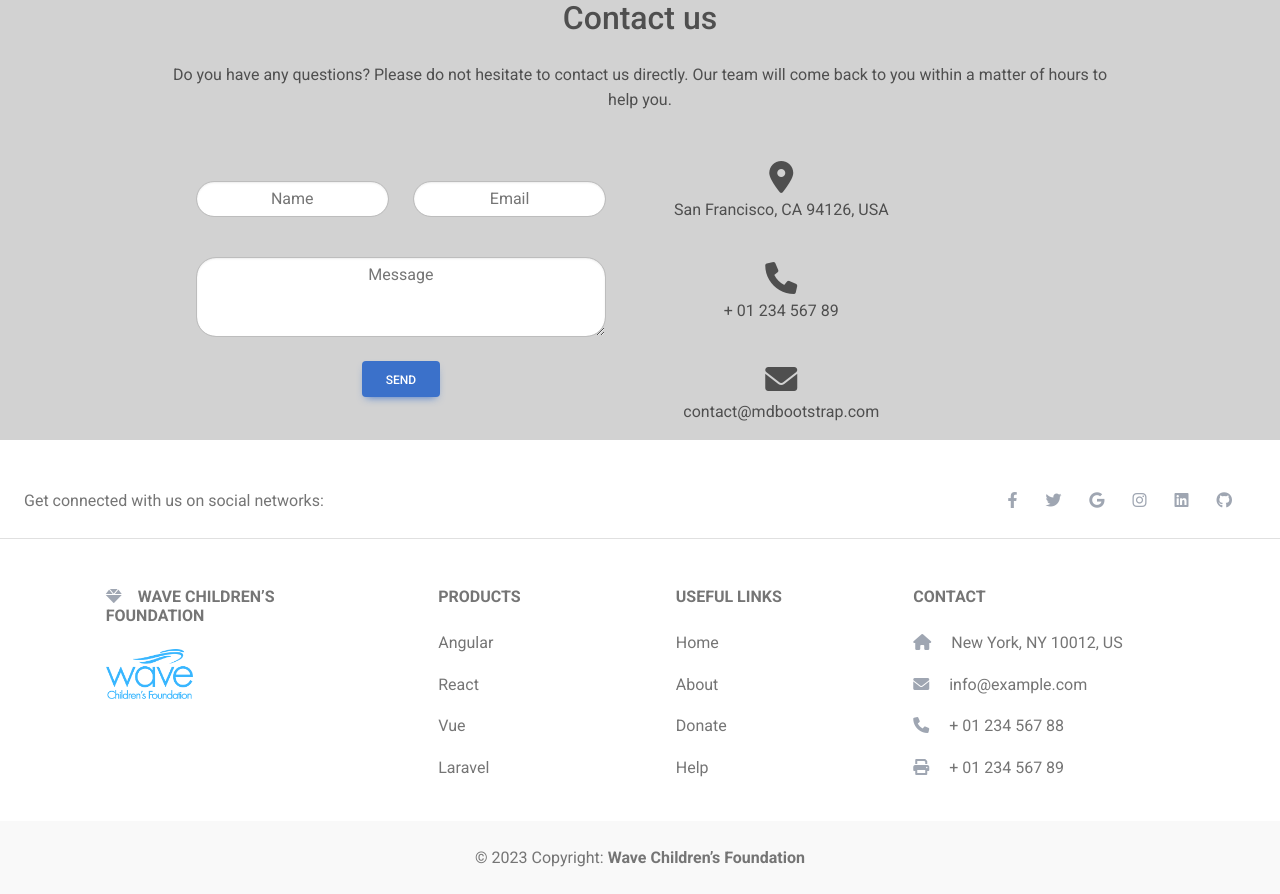
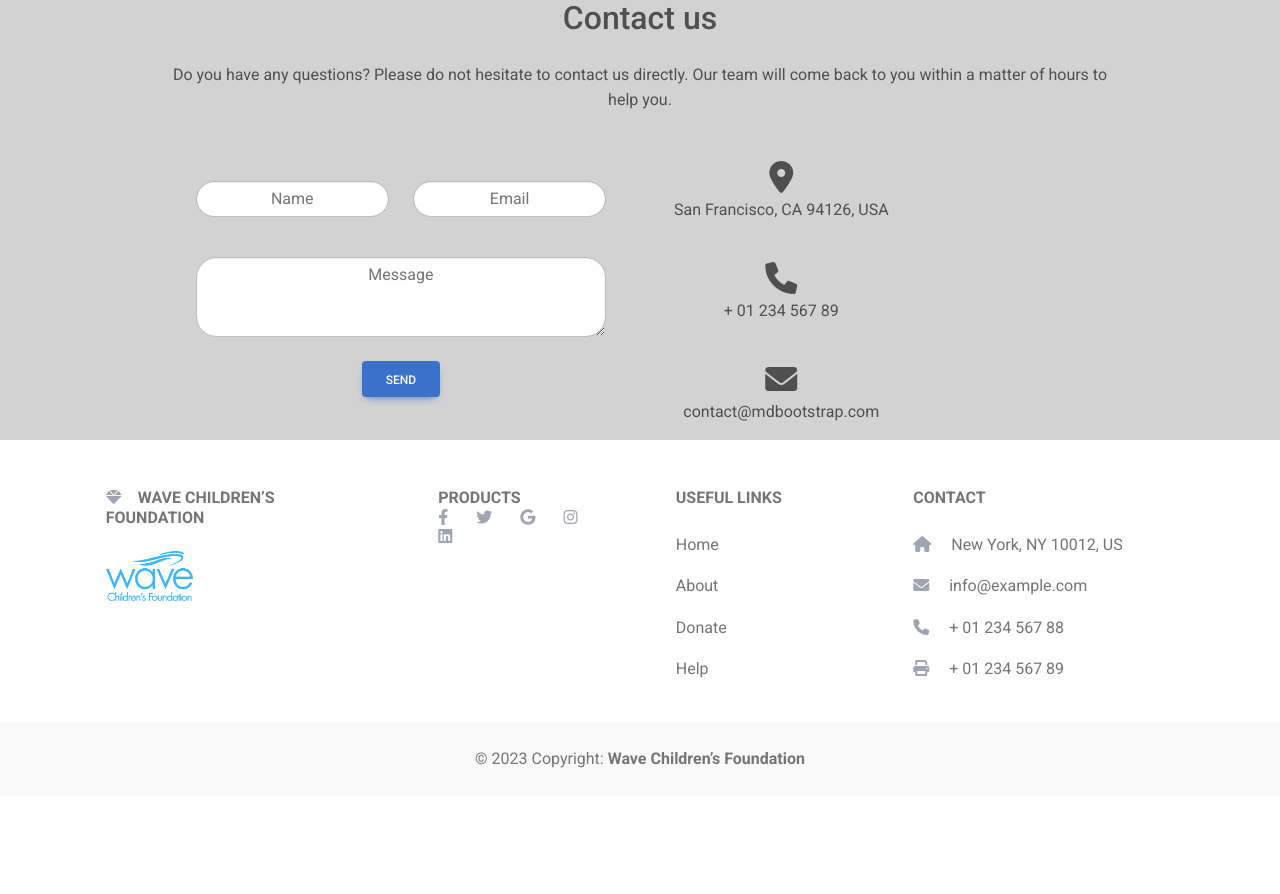
Before and after one commit to michaelmurwayi/wave, a Python web app: template template/index.html in a window 1280 px wide; the page is wider, and only the part inside the window is pictured. Shown: the part 2970-3864 px from the top of that part. After the commit the page ends 3738 px from the top of that part, so only its background shows below. Run offline with Jinja, Linux system fonts and the light colour scheme; the template is opened without the code that fills it, so the values that code supplies are empty; some libraries are stand-ins or nearby versions.

Commit message:
ft-home-page:Editing footer social media links

```diff
--- a/template/index.html
+++ b/template/index.html
@@ -308,7 +308,7 @@
                     </div>
                 </div>
             </div>
-            </button>
+
             </div>
 
         <!-- About Section -->
@@ -540,39 +540,6 @@
      <!-- Footer -->
      <!-- Footer -->
     <footer class="text-center text-lg-start bg-white text-muted">
-        <!-- Section: Social media -->
-        <section class="d-flex justify-content-center justify-content-lg-between p-4 border-bottom">
-        <!-- Left -->
-        <div class="me-5 d-none d-lg-block">
-            <span>Get connected with us on social networks:</span>
-        </div>
-        <!-- Left -->
-
-        <!-- Right -->
-        <div>
-            <a href="" class="me-4 link-secondary">
-            <i class="fab fa-facebook-f"></i>
-            </a>
-            <a href="" class="me-4 link-secondary">
-            <i class="fab fa-twitter"></i>
-            </a>
-            <a href="" class="me-4 link-secondary">
-            <i class="fab fa-google"></i>
-            </a>
-            <a href="" class="me-4 link-secondary">
-            <i class="fab fa-instagram"></i>
-            </a>
-            <a href="" class="me-4 link-secondary">
-            <i class="fab fa-linkedin"></i>
-            </a>
-            <a href="" class="me-4 link-secondary">
-            <i class="fab fa-github"></i>
-            </a>
-        </div>
-        <!-- Right -->
-        </section>
-        <!-- Section: Social media -->
-
         <!-- Section: Links  -->
         <section class="">
         <div class="container text-center text-md-start mt-5">
@@ -593,19 +560,24 @@
                 <!-- Links -->
                 <h6 class="text-uppercase fw-bold mb-4">
                 Products
-                </h6>
-                <p>
-                <a href="#!" class="text-reset">Angular</a>
-                </p>
-                <p>
-                <a href="#!" class="text-reset">React</a>
-                </p>
-                <p>
-                <a href="#!" class="text-reset">Vue</a>
-                </p>
-                <p>
-                <a href="#!" class="text-reset">Laravel</a>
-                </p>
+                <div>
+                    <a href="" class="me-4 link-secondary">
+                    <i class="fab fa-facebook-f"></i>
+                    </a>
+                    <a href="" class="me-4 link-secondary">
+                    <i class="fab fa-twitter"></i>
+                    </a>
+                    <a href="" class="me-4 link-secondary">
+                    <i class="fab fa-google"></i>
+                    </a>
+                    <a href="" class="me-4 link-secondary">
+                    <i class="fab fa-instagram"></i>
+                    </a>
+                    <a href="" class="me-4 link-secondary">
+                    <i class="fab fa-linkedin"></i>
+                    </a>
+
+                </div>
             </div>
             <!-- Grid column -->
 
```
